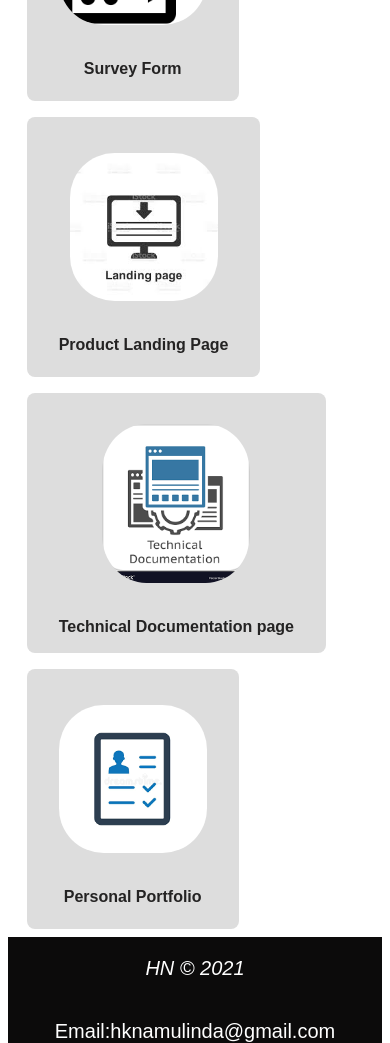
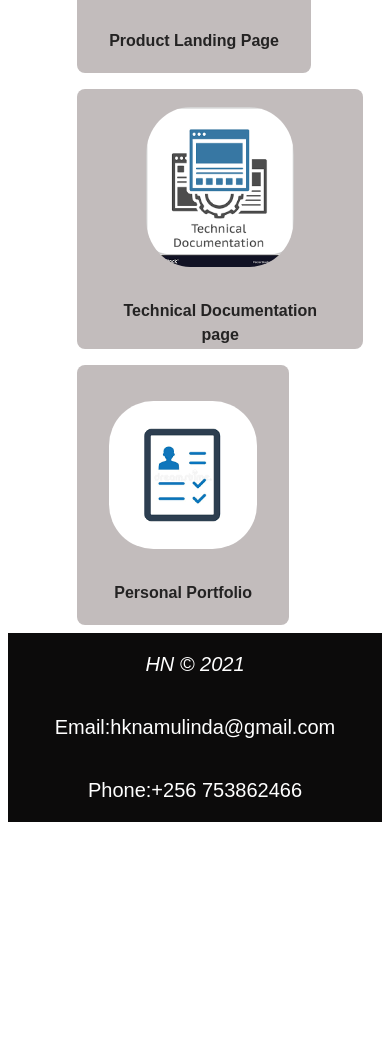
Before and after one commit to HellenNamulinda/Responsive-Web-Design, a plain HTML site: page index.html in a window 390 px wide. Shown: the part 957-2000 px from the top of the page. After the commit the page ends 1787 px from the top, so only its background shows below. Drawn offline with Linux system fonts and the light colour scheme.

Commit message:
Responsiveness

```diff
--- a/css/sytle.css
+++ b/css/sytle.css
@@ -27,7 +27,7 @@
     margin-right: 5%;
   }
   .project_item {
-    background: #ddd;
+    background: rgb(194, 188, 188);
     border-radius: 8px;
     width: 26%;
     height: 260px;
@@ -133,8 +133,13 @@ li a:hover {
 --------------------------------------------- */
 
 @media all and (max-width : 768px) {
+  #welcome{
+    padding-top: 50px;
+   height: auto;
+  }
   .project_item {
     width:auto;
+    margin-left: 15%;
   }
 
     .footer-content p {
--- a/index.html
+++ b/index.html
@@ -43,19 +43,19 @@
           </div>
         </a>
           <!---->
-          <a id="landing" href="html/#" class="project_item">
+          <a id="landing" href="#" class="project_item">
          <div>
             <img src="images/landing.jpg"   class="project__item__image">
             <p class="project__item__text">Product Landing Page</p>
           </div>
         </a>
-        <a id="documentation" href="html/#" class="project_item">
+        <a id="documentation" href="#" class="project_item">
             <div>
             <img src="images/documentation.png"  class="project__item__image">
             <p class="project__item__text">Technical Documentation page</p>
           </div>
         </a>
-        <a id="portfolio" href="html/#" class="project_item">
+        <a id="portfolio" href="#" class="project_item">
             <div>
             <img src="images/portfolio.png"  class="project__item__image">
             <p class="project__item__text">Personal Portfolio</p>
```
